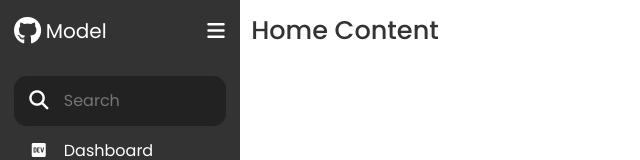
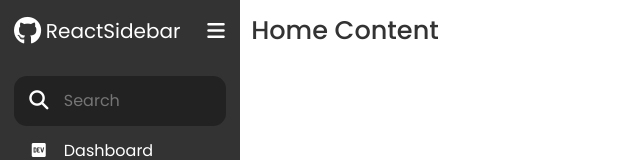
Before and after one commit to vitor-skt/ReusableReactComponents, a React (Vite) app: page / in a window 1280 px wide. Both pictures are taken after a click on the icon 38 px from the left and 30 px from the top of the page. Shown: the top 160 px of the page, without its empty margins (0-640 px from the left). Built offline with nearby package versions, Linux system fonts and the light colour scheme.

Commit message:
some changes

```diff
--- a/src/components/sideBar/sideBar.tsx
+++ b/src/components/sideBar/sideBar.tsx
@@ -17,7 +17,7 @@ function SideBar() {
                 <div className="logoContent">
                     <div className="logo">
                         <i className="fa-brands fa-github"></i>
-                        <div className="logoName">Model</div>
+                        <div className="logoName">ReactSidebar</div>
                     </div>
                     <i className="fa-solid fa-bars" id="btn" onClick={toggleActive}></i>
                 </div>
```
